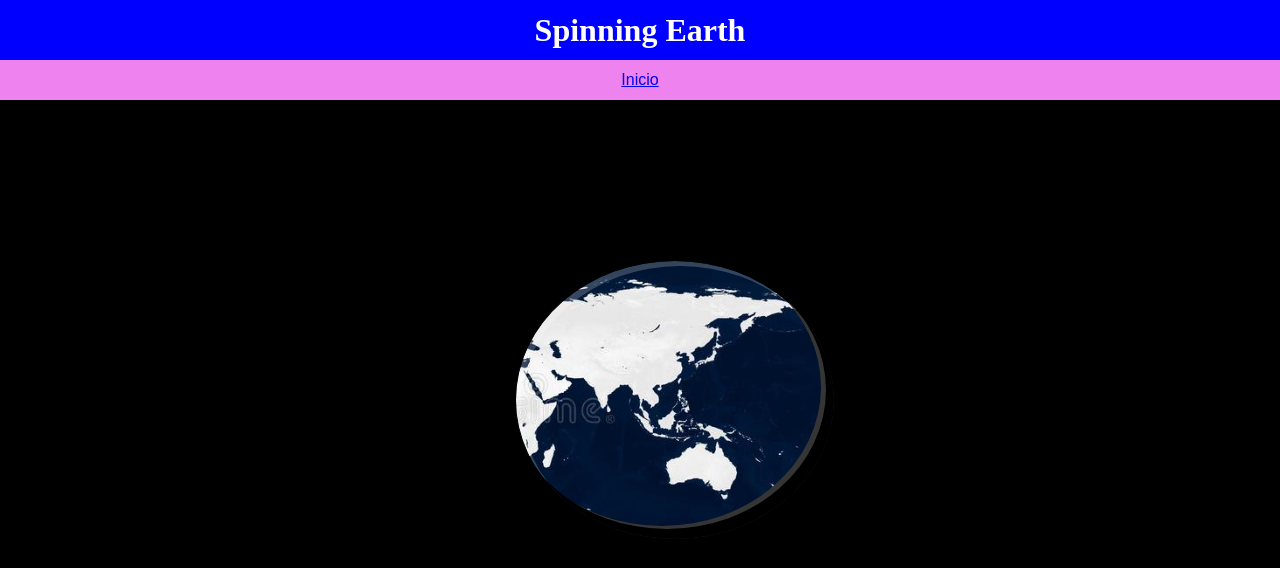
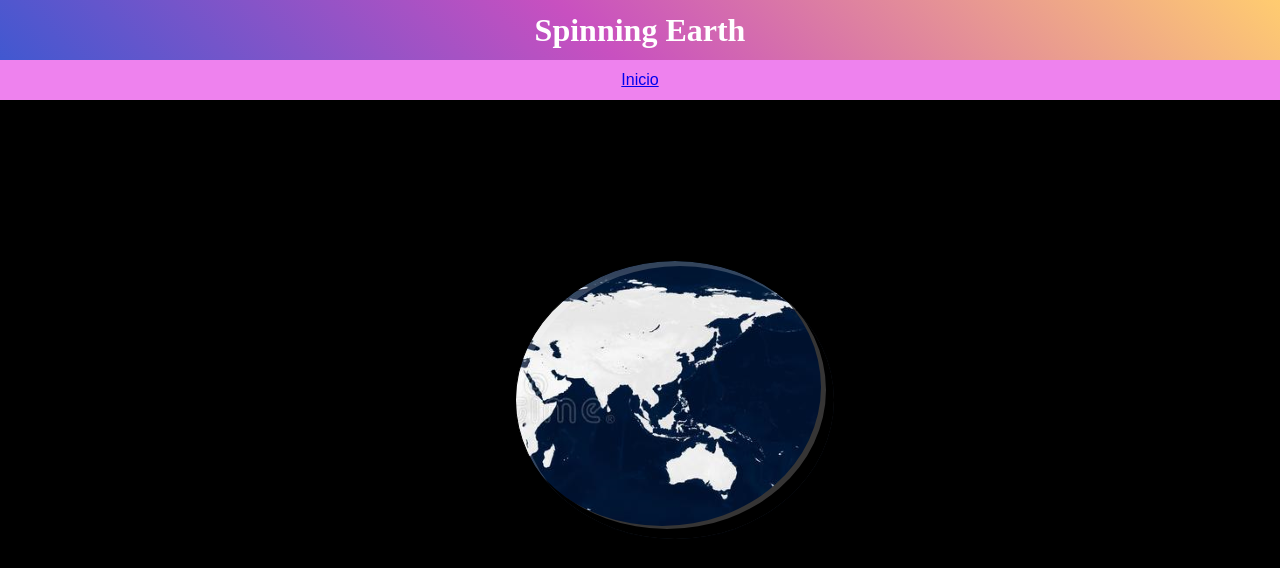
Before and after one commit to queturotre/Primerone, a plain HTML site: page tierragira.html in a window 1280 px wide. Drawn offline with Linux system fonts and the light colour scheme.

Commit message:
Cambios al color de la cabeza
De un blue a un degradé

```diff
--- a/css/misestilos.css
+++ b/css/misestilos.css
@@ -16,7 +16,8 @@ body{
     width: auto;
     height: 60px;
     color: white;
-    background: blue;
+    background-color: #4158D0;
+    background-image: linear-gradient(43deg, #4158D0 0%, #C850C0 46%, #FFCC70 100%);
     line-height: 60px;
 }
 nav{
```
